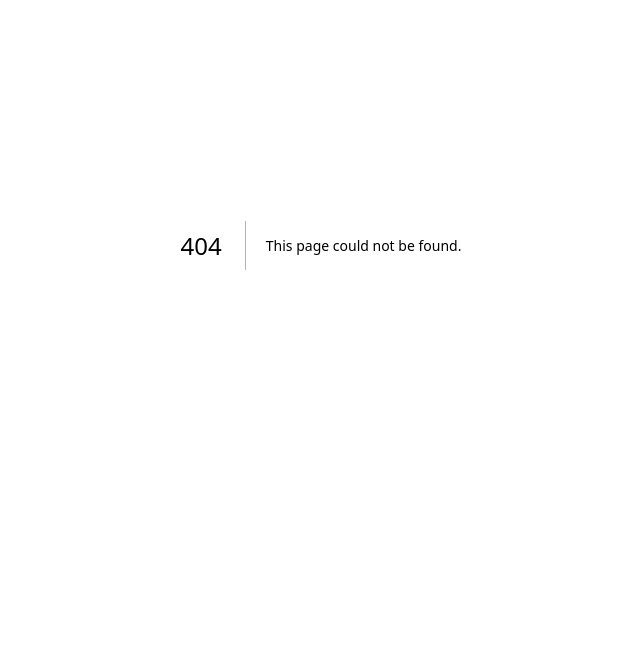
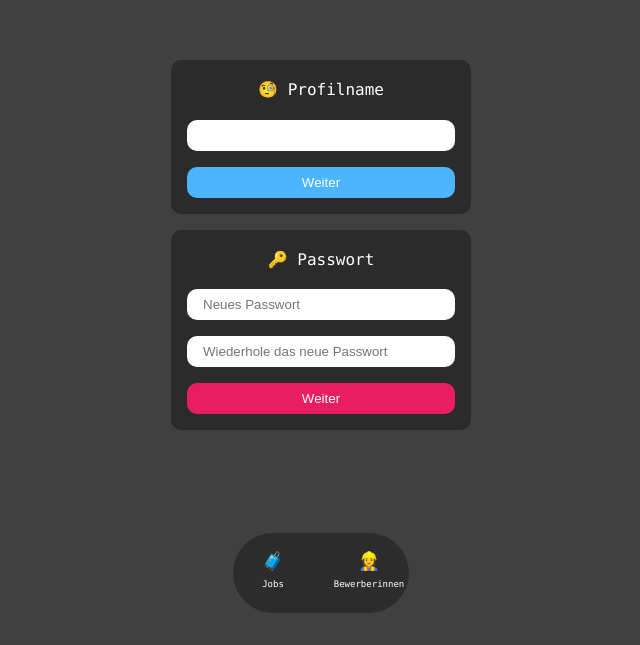
Before and after one commit to alexisxz/jobs-pfzorheim, a Next.js app: page /admin/profile in a window 1280 px wide. Before the commit this address had no page. Shown: the part 155-800 px from the top of the page, without its empty margins (319-959 px from the left). Built offline with nearby package versions, Linux system fonts and the light colour scheme; no server answers; the database is empty; sample sign-in values are in the browser's storage.

Commit message:
feature: change name and password

```diff
--- a/src/components/BottomAdminNav.tsx
+++ b/src/components/BottomAdminNav.tsx
@@ -1,16 +1,26 @@
-import React from 'react'
+import React, { useState } from 'react'
 import Link from 'next/link'
 import styles from '../styles/Admin.module.scss'
+import { useRouter } from 'next/router'
 
 type Props = {}
 
+
 export default function BottomAdminNav({ }: Props) {
+    const route = useRouter()
+
+    const [active, setActive] = useState()
+
+    const handleOnClick = () => {
+        console.log(route.pathname === "/admin")
+    }
+
     return (
         <div className={styles.bottomNav}>
             <div className={styles.navLink}>
                 <ul>
-                    <Link href={"/admin"}><span>🧳</span><p>Jobs</p></Link>
-                    <Link href={"/admin/bewerberinnen"}><span>👷‍♀️</span><p>Bewerberinnen</p></Link>
+                    <Link className={route.pathname === "/admin" ? styles.active : ''} href={"/admin"}><span>🧳</span><p>Jobs</p></Link>
+                    <Link className={route.pathname === "/admin/bewerberinnen" ? styles.active : ''} href={"/admin/bewerberinnen"}><span>👷‍♀️</span><p>Bewerberinnen</p></Link>
                 </ul>
             </div>
         </div>
--- a/src/pages/admin/bewerberinnen.tsx
+++ b/src/pages/admin/bewerberinnen.tsx
@@ -1,6 +1,7 @@
 import { signOut } from 'firebase/auth'
 import { collection, doc, documentId, getDoc, getDocs, query, where } from 'firebase/firestore'
 import Head from 'next/head'
+import Link from 'next/link'
 import { useRouter } from 'next/router'
 import { useEffect, useState } from 'react'
 import BottomAdminNav from '../../components/BottomAdminNav'
@@ -112,7 +113,8 @@ export default function Index({ }: Props) {
                             <div className={styles.inputFilter}>
                                 <input type="text" placeholder='🔎 Nach JobId oder Titel filtern (z.B. Mechaniker, Ausbildung, etc...)' name='title' value={filters.title} onChange={e => handleFiltersOnChange(e)} />
                             </div>
-                            <div>
+                            <div style={{ display: "flex", gap: "1rem", justifyContent: "center" }}>
+                                <button className={styles.btnPrimary}><Link style={{ color: "var(--color-white)" }} href={"/admin/profile"}>Profile bearbeiten</Link></button>
                                 <button className={styles.btnSecondary} onClick={handleLogout}>Logout</button>
                             </div>
                         </div>
--- a/src/pages/admin/index.tsx
+++ b/src/pages/admin/index.tsx
@@ -1,6 +1,7 @@
 import { signOut } from 'firebase/auth'
 import { collection, doc, documentId, getDoc, getDocs, query, where } from 'firebase/firestore'
 import Head from 'next/head'
+import Link from 'next/link'
 import { useRouter } from 'next/router'
 import { useEffect, useState } from 'react'
 import BottomAdminNav from '../../components/BottomAdminNav'
@@ -115,7 +116,8 @@ export default function Index({ }: Props) {
                             <div className={styles.inputFilter}>
                                 <input type="text" placeholder='🔎 Nach JobId oder Titel filtern (z.B. Mechaniker, Ausbildung, etc...)' name='title' value={filters.title} onChange={e => handleFiltersOnChange(e)} />
                             </div>
-                            <div>
+                            <div style={{ display: "flex", gap: "1rem", justifyContent: "center" }}>
+                                <button className={styles.btnPrimary}><Link style={{ color: "var(--color-white)" }} href={"/admin/profile"}>Profile bearbeiten</Link></button>
                                 <button className={styles.btnSecondary} onClick={handleLogout}>Logout</button>
                             </div>
                         </div>
--- a/src/pages/admin/login.tsx
+++ b/src/pages/admin/login.tsx
@@ -26,7 +26,6 @@ export default function Login({ }: Props) {
         await auth.onAuthStateChanged(user => {
             if (user) {
                 route.replace("/admin")
-
             } else {
             }
         })
@@ -60,7 +59,7 @@ export default function Login({ }: Props) {
                 <div className={styles.loginWrapper}>
                     <h2>Login</h2>
                     <form onSubmit={handleOnSubmit}>
-                        <input type="text" placeholder='📧 Email' required value={email} onChange={e => setEmail(e.target.value)} />
+                        <input type="email" placeholder='📧 Email' required value={email} onChange={e => setEmail(e.target.value)} />
                         <input type="password" placeholder='🔐 Passwort' required value={password} onChange={e => setPassword(e.target.value)} />
                         <button type='submit' className={styles.btnPrimary}>Login</button>
                     </form>
--- /dev/null
+++ b/src/pages/admin/profile.tsx
@@ -0,0 +1,147 @@
+import { reauthenticateWithPopup, signInWithEmailAndPassword, signOut, updatePassword, updateProfile } from 'firebase/auth'
+import { collection, doc, documentId, getDoc, getDocs, query, updateDoc, where } from 'firebase/firestore'
+import Head from 'next/head'
+import { useRouter } from 'next/router'
+import React, { useEffect, useState } from 'react'
+import BottomAdminNav from '../../components/BottomAdminNav'
+import { auth, database } from '../../firebase'
+import { formatDate } from '../../helpers/formatDate'
+import styles from '../../styles/Admin.module.scss'
+import { Candidate } from '../../types/Candidate'
+import { Job } from '../../types/Job'
+
+type Props = {}
+
+export default function Index({ }: Props) {
+    const route = useRouter()
+
+    const [user, setUser] = useState<any>({})
+
+    const [greetings, setGreetings] = useState<string>()
+    const [isGreetingsUpdated, setIsGreetingsUpdate] = useState<boolean>(false)
+
+    const [oldPassword, setOldPassword] = useState<string>()
+
+    const [newPassword, setNewPassword] = useState<string>()
+    const [newPasswordConfirmed, setNewPasswordConfirmed] = useState<string>()
+
+    const [isNewPasswordUpdated, setIsNewPasswordUpdated] = useState<boolean>(false)
+    const [isPasswordLenght, setIsPasswordLenght] = useState<boolean>(true)
+
+    useEffect(() => {
+        isUserLogged()
+        // eslint-disable-next-line react-hooks/exhaustive-deps
+    }, [])
+
+    useEffect(() => {
+        if (!user) return
+        setGreetings(user.greetings)
+    }, [user])
+
+
+    // check if the user is logged
+    const isUserLogged = async () => {
+        await auth.onAuthStateChanged(async (authUser) => {
+            if (authUser) {
+                if (!authUser.email) return
+
+                // getting user infos
+                const docRef = doc(database, "users", authUser.uid)
+                const docSnap = await getDoc(docRef)
+                setUser(docSnap.data())
+
+            } else {
+                route.replace("/admin/login")
+            }
+
+        })
+    }
+
+    // handles
+    const handleChangeProfileOnClick = async (e: React.FormEvent<HTMLFormElement>) => {
+        e.preventDefault()
+
+        if (!greetings) return setGreetings(user.greetings)
+        setIsGreetingsUpdate(false)
+
+        auth.onAuthStateChanged(async (authUser) => {
+            if (!authUser) return route.replace("/admin/login")
+
+            const userRef = doc(database, "users", authUser.uid)
+
+            await updateDoc(userRef, {
+                greetings: greetings
+            })
+                .then(() => { setIsGreetingsUpdate(true) })
+        })
+    }
+
+    const handleChangePasswordOnClick = async (e: React.FormEvent<HTMLFormElement>) => {
+        e.preventDefault()
+
+        setIsNewPasswordUpdated(false)
+        setIsPasswordLenght(true)
+
+        auth.onAuthStateChanged(async (authUser) => {
+            if (!authUser) return route.replace("/admin/login")
+
+            if (newPassword !== newPasswordConfirmed) return
+
+            if (!newPasswordConfirmed) return
+
+            if (newPasswordConfirmed.length <= 5) return setIsPasswordLenght(false)
+
+            updatePassword(authUser, newPasswordConfirmed)
+                .then(() => {
+                    alert("Bitte verwenden Sie Ihr neues Passwort")
+                    signOut(auth)
+                    route.reload()
+                })
+                .catch(() => {
+                })
+
+
+            setOldPassword("")
+            setNewPassword("")
+            setNewPasswordConfirmed("")
+            setIsNewPasswordUpdated(true)
+        })
+    }
+
+    return (
+        <>
+            <Head>
+                <title>Pforzheim Jobs Admin panel</title>
+                <meta name="description" content="Admin Panel" />
+                <meta name="viewport" content="width=device-width, initial-scale=1" />
+                <link rel="icon" href="/next.svg" />
+            </Head>
+            <main className={styles.main}>
+                <section className={`${styles.section}`}>
+                    <div className={`${styles.container} ${styles.profileContainer}`}>
+                        <form className={styles.updateWrapper} onSubmit={handleChangeProfileOnClick}>
+                            <label>🧐 Profilname</label>
+                            <input type="text" value={greetings} onChange={e => setGreetings(e.target.value)} required />
+                            <button className={styles.btnPrimary} >Weiter</button>
+                            {isGreetingsUpdated ? (<span style={{ fontSize: 10, color: 'green' }}>das Profil wurde aktualisiert</span>) : ''}
+                        </form>
+
+                        <form className={styles.updateWrapper} onSubmit={handleChangePasswordOnClick}>
+                            <label>🔑 Passwort</label>
+                            {/* <input type="password" placeholder='Altes Passwort' value={oldPassword} onChange={e => setOldPassword(e.target.value)} required /> */}
+                            <input type="password" placeholder='Neues Passwort' value={newPassword} onChange={e => setNewPassword(e.target.value)} required />
+                            {!isPasswordLenght ? (<span style={{ fontSize: 10, color: 'red' }}>Das Passwort sollte mindestens 6 Zeichen lang sein</span>) : ''}
+                            <input type="password" placeholder='Wiederhole das neue Passwort' value={newPasswordConfirmed} onChange={e => setNewPasswordConfirmed(e.target.value)} required />
+                            {newPassword && newPassword !== newPasswordConfirmed ? (<span style={{ fontSize: 10, color: 'red' }}>Das News-Passwort stimmt nicht überein</span>) : ''}
+                            <button className={styles.btnSecondary}>Weiter</button>
+                            {isNewPasswordUpdated ? (<span style={{ fontSize: 10, color: 'green' }}>das Passwort wurde aktualisiert</span>) : ''}
+                        </form>
+                    </div>
+                </section>
+
+                <BottomAdminNav />
+
+            </main>
+        </>
+    )
+}
--- a/src/styles/Admin.module.scss
+++ b/src/styles/Admin.module.scss
@@ -186,11 +186,11 @@
     }
 }
 
+// BottomAdminNav
 .bottomNav {
     background: rgba(0, 0, 0, 0.3);
     width: max-content;
     display: block;
-    padding: 0.7rem 1.7rem;
     margin-top: 2rem;
     z-index: 2;
     position: fixed;
@@ -214,6 +214,7 @@
         display: flex;
         color: var(--color-white);
         font-size: 1.1rem;
+        padding: 1 rem;
 
         width: 80px;
         height: 80px;
@@ -223,7 +224,7 @@
         align-items: center;
 
         p {
-            font-size: 10px;
+            font-size: 9px;
         }
     }
 
@@ -236,3 +237,33 @@
         color: var(--color-bg);
     }
 }
+
+// PROFILE PAGE
+.profileContainer {
+    display: flex;
+    flex-direction: column;
+    gap: 1rem;
+    align-items: center;
+    justify-content: center;
+    height: 100vh;
+}
+
+.updateWrapper {
+    display: flex;
+    flex-direction: column;
+    gap: 1rem;
+    text-align: center;
+    background-color: var(--color-dark-bg);
+    padding: 1rem;
+    border-radius: 10px;
+    width: 300px;
+
+    input {
+        padding: .5rem 1rem;
+        border-radius: 10px;
+
+        &:hover {
+            opacity: 80%;
+        }
+    }
+}
```
Also changed, not shown: src/components/JobCard.tsx (+6 -5 lines).
